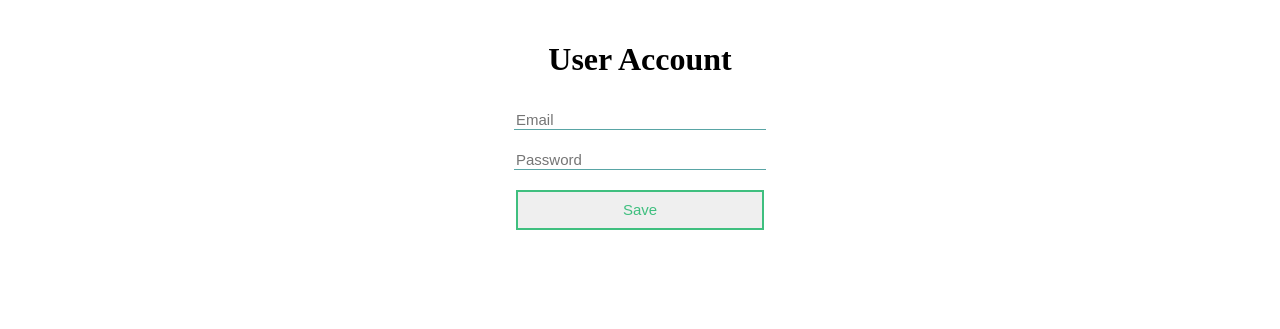
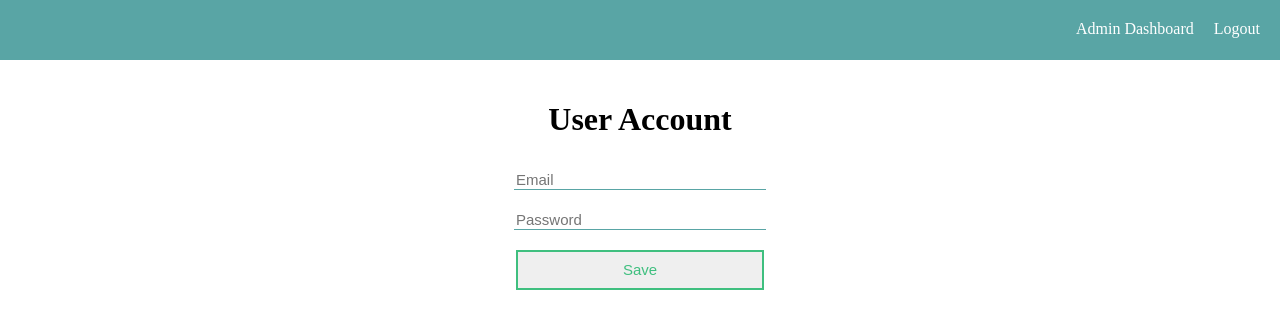
Before and after one commit to blics18/Portal_CMS, a Node project: template views/editAccount.ejs in a window 1280 px wide. Shown: the top 329 px of the page. Run offline with Node 20 templates, Linux system fonts and the light colour scheme; the template is opened without the code that fills it, so the values that code supplies are empty; some libraries are stand-ins or nearby versions.

Commit message:
Added navbar on editAccount

```diff
--- a/views/editAccount.ejs
+++ b/views/editAccount.ejs
@@ -1,4 +1,11 @@
 <% include header_admin %>
+
+<nav id="nav">
+	<ul id="navigation">
+		<li><a href="/admin">Admin Dashboard</a></li>
+		<li><a href="/admin/logout">Logout</a></li>
+	</ul>
+</nav>
 
 	<div class="form">
 		<h1>User Account</h1>
```
